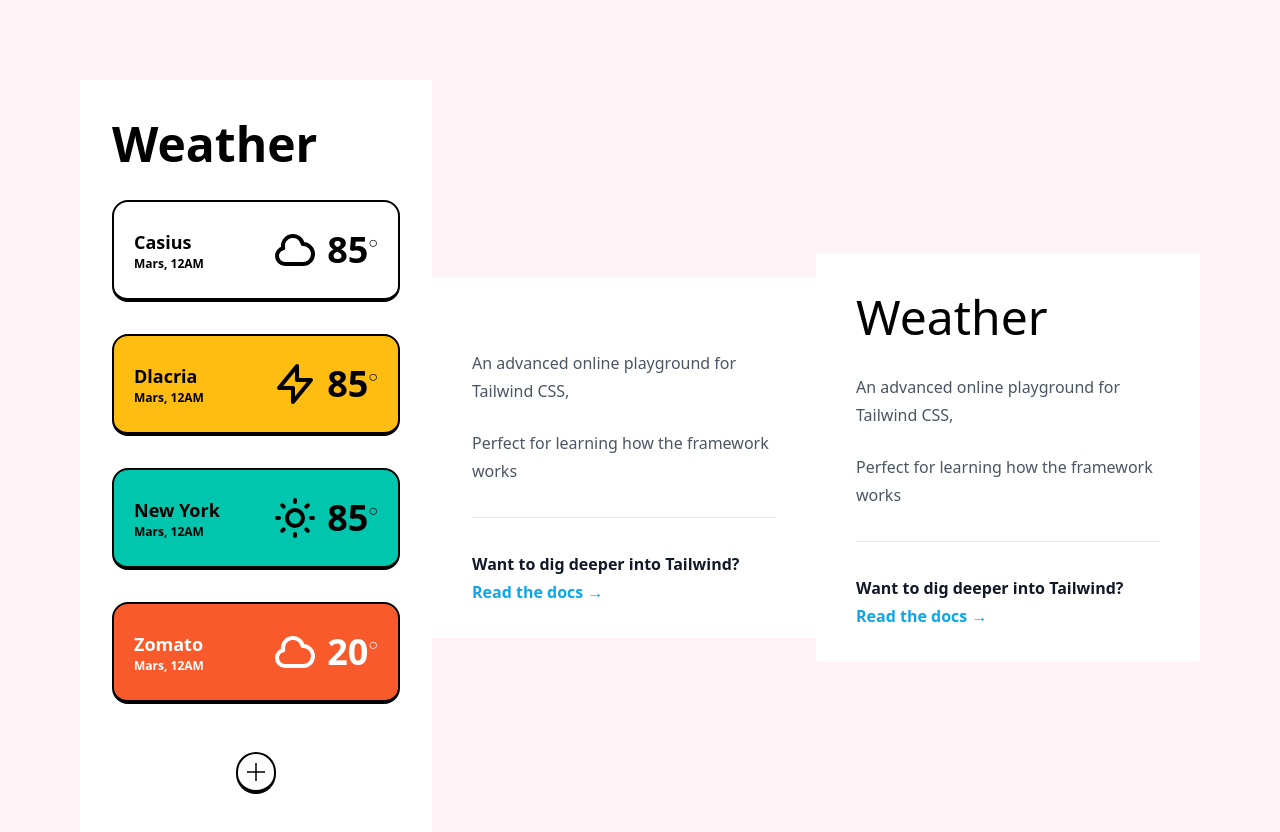
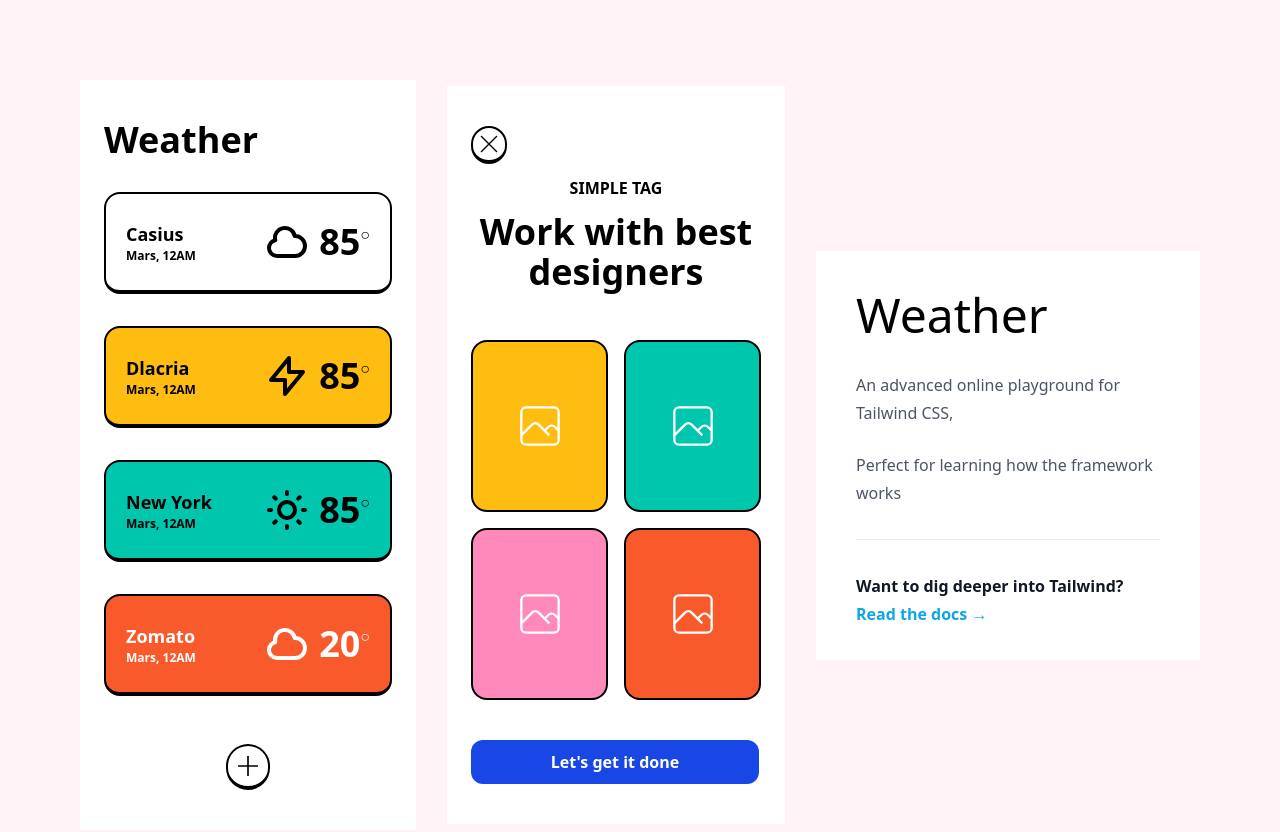
Before and after one commit to lhk3337/toy-tailwind-practice, a website: page src/index.html in a window 1280 px wide. Drawn offline with nearby package versions, Linux system fonts and the light colour scheme; files that its build step writes are made by us from their sources.

Commit message:
[FEAT] Add desgin page

```diff
--- a/src/index.html
+++ b/src/index.html
@@ -8,8 +8,8 @@
   <body>
     <div class="bg-[#fff3f8] w-full h-full">
       <div class="p-20 flex items-center justify-between mx-auto max-w-[1420px]">
-        <div class="bg-white p-10 sm:px-8 max-w-sm">
-          <h1 class="text-5xl font-bold mb-8">Weather</h1>
+        <div class="bg-white p-6 py-10 sm:px-6 max-w-sm">
+          <h1 class="text-4xl font-black mb-8">Weather</h1>
           <ul class="my-4 flex-col">
             <li
               class="rounded-2xl w-72 border-2 border-b-4 border-black py-6 p-5 flex mb-8 justify-between items-center"
@@ -117,9 +117,9 @@
             </li>
           </ul>
           <div class="mt-12 flex items-center justify-center cursor-pointer">
-            <div class="w-10 rounded-full border-2 border-black border-b-4">
+            <div class="rounded-full border-2 border-black border-b-4">
               <svg
-                className="w-2 h-2"
+                class="w-10 h-10"
                 fill="none"
                 stroke="currentColor"
                 viewBox="0 0 24 24"
@@ -130,24 +130,107 @@
             </div>
           </div>
         </div>
-        <div class="bg-white px-6 pt-10 pb-8 sm:px-10 max-w-sm">
-          <div class="mx-auto max-w-md">
-            <div class="divide-y divide-gray-300/50">
-              <div class="space-y-6 py-8 text-base leading-7 text-gray-600">
-                <p>An advanced online playground for Tailwind CSS,</p>
-                <p>Perfect for learning how the framework works</p>
-              </div>
-              <div class="pt-8 text-base font-semibold leading-7">
-                <p class="text-gray-900">Want to dig deeper into Tailwind?</p>
-                <p>
-                  <a href="https://tailwindcss.com/docs" class="text-sky-500 hover:text-sky-600"
-                    >Read the docs &rarr;</a
-                  >
-                </p>
+        <div class="bg-white p-6 py-10 sm:px-6 max-w-sm">
+          <div>
+            <div class="flex cursor-pointer">
+              <div class="rounded-full border-2 border-black border-b-4">
+                <svg
+                  class="w-8 h-8"
+                  fill="none"
+                  stroke="currentColor"
+                  viewBox="0 0 24 24"
+                  xmlns="http://www.w3.org/2000/svg"
+                >
+                  <path strokeLinecap="round" strokeLinejoin="round" strokeWidth="{2}" d="M6 18L18 6M6 6l12 12" />
+                </svg>
               </div>
             </div>
+            <div class="flex flex-col justify-center items-center max-w-[290px]">
+              <p class="font-semibold my-3">SIMPLE TAG</p>
+              <h1 class="text-4xl font-bold mb-8 text-center">Work with best designers</h1>
+            </div>
+          </div>
+          <div>
+            <ul class="my-4 grid grid-cols-2 gap-4">
+              <li class="rounded-2xl border-2 border-black py-14 flex bg-[#ffbd12] justify-center items-center">
+                <div class="text-white">
+                  <svg
+                    class="w-14 h-14"
+                    fill="none"
+                    stroke="currentColor"
+                    viewBox="0 0 24 24"
+                    xmlns="http://www.w3.org/2000/svg"
+                  >
+                    <path
+                      strokeLinecap="round"
+                      strokeLinejoin="round"
+                      strokeWidth="{2}"
+                      d="M4 16l4.586-4.586a2 2 0 012.828 0L16 16m-2-2l1.586-1.586a2 2 0 012.828 0L20 14m-6-6h.01M6 20h12a2 2 0 002-2V6a2 2 0 00-2-2H6a2 2 0 00-2 2v12a2 2 0 002 2z"
+                    />
+                  </svg>
+                </div>
+              </li>
+              <li class="rounded-2xl border-2 border-black py-14 flex bg-[#00C6AD] justify-center items-center">
+                <div class="text-white">
+                  <svg
+                    class="w-14 h-14"
+                    fill="none"
+                    stroke="currentColor"
+                    viewBox="0 0 24 24"
+                    xmlns="http://www.w3.org/2000/svg"
+                  >
+                    <path
+                      strokeLinecap="round"
+                      strokeLinejoin="round"
+                      strokeWidth="{2}"
+                      d="M4 16l4.586-4.586a2 2 0 012.828 0L16 16m-2-2l1.586-1.586a2 2 0 012.828 0L20 14m-6-6h.01M6 20h12a2 2 0 002-2V6a2 2 0 00-2-2H6a2 2 0 00-2 2v12a2 2 0 002 2z"
+                    />
+                  </svg>
+                </div>
+              </li>
+              <li class="rounded-2xl border-2 border-black py-14 flex bg-[#ff89bb] justify-center items-center">
+                <div class="text-white">
+                  <svg
+                    class="w-14 h-14"
+                    fill="none"
+                    stroke="currentColor"
+                    viewBox="0 0 24 24"
+                    xmlns="http://www.w3.org/2000/svg"
+                  >
+                    <path
+                      strokeLinecap="round"
+                      strokeLinejoin="round"
+                      strokeWidth="{2}"
+                      d="M4 16l4.586-4.586a2 2 0 012.828 0L16 16m-2-2l1.586-1.586a2 2 0 012.828 0L20 14m-6-6h.01M6 20h12a2 2 0 002-2V6a2 2 0 00-2-2H6a2 2 0 00-2 2v12a2 2 0 002 2z"
+                    />
+                  </svg>
+                </div>
+              </li>
+              <li class="rounded-2xl border-2 border-black py-14 flex bg-[#F85A2B] justify-center items-center">
+                <div class="text-white">
+                  <svg
+                    class="w-14 h-14"
+                    fill="none"
+                    stroke="currentColor"
+                    viewBox="0 0 24 24"
+                    xmlns="http://www.w3.org/2000/svg"
+                  >
+                    <path
+                      strokeLinecap="round"
+                      strokeLinejoin="round"
+                      strokeWidth="{2}"
+                      d="M4 16l4.586-4.586a2 2 0 012.828 0L16 16m-2-2l1.586-1.586a2 2 0 012.828 0L20 14m-6-6h.01M6 20h12a2 2 0 002-2V6a2 2 0 00-2-2H6a2 2 0 00-2 2v12a2 2 0 002 2z"
+                    />
+                  </svg>
+                </div>
+              </li>
+            </ul>
+          </div>
+          <div class="rounded-xl w-72 p-2.5 flex mt-10 bg-[#1847E5] text-white justify-center">
+            <h1 class="font-bold text-center">Let's get it done</h1>
           </div>
         </div>
+
         <div class="bg-white px-6 pt-10 pb-8 sm:px-10 max-w-sm">
           <h1 class="text-5xl">Weather</h1>
           <div class="mx-auto max-w-md">
```
